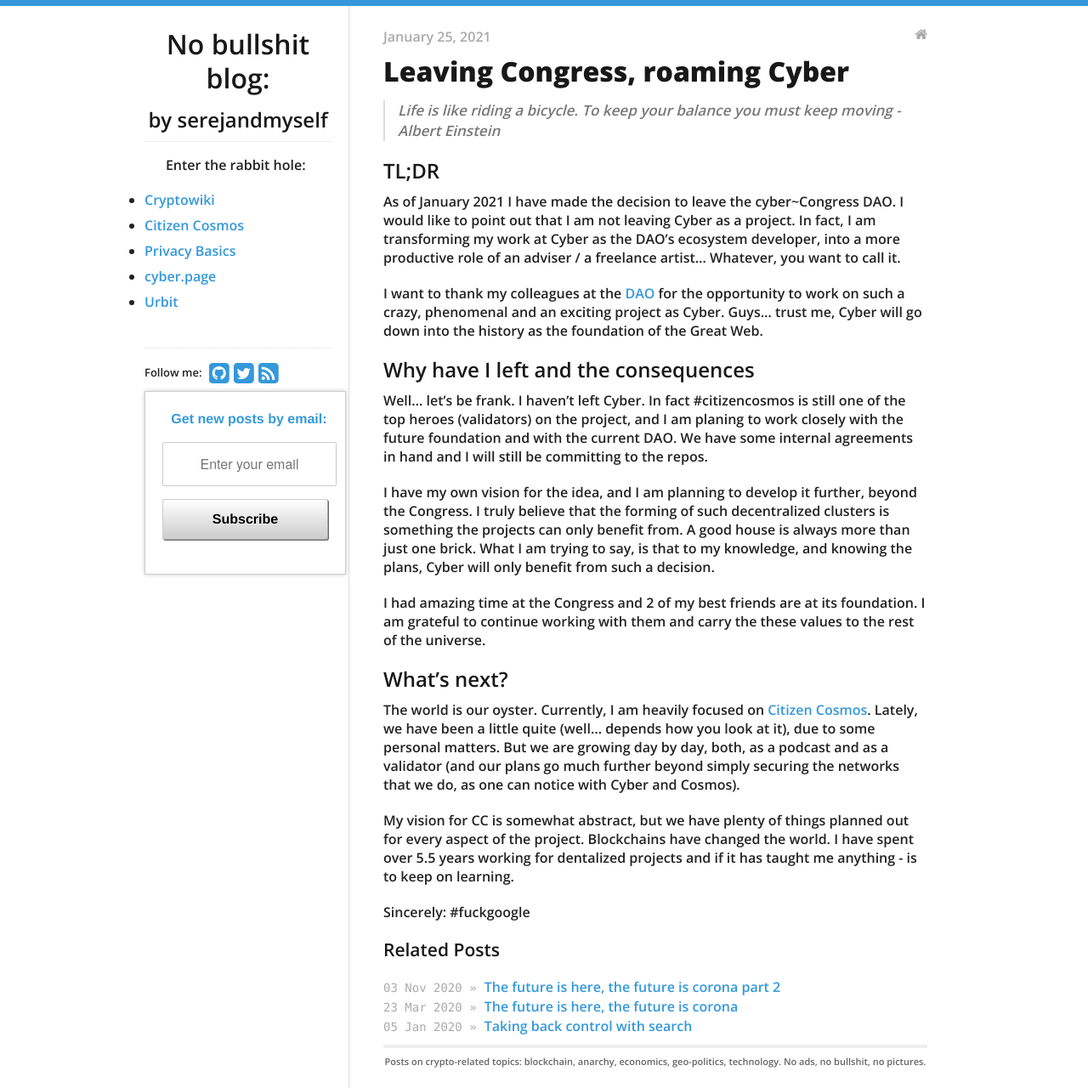
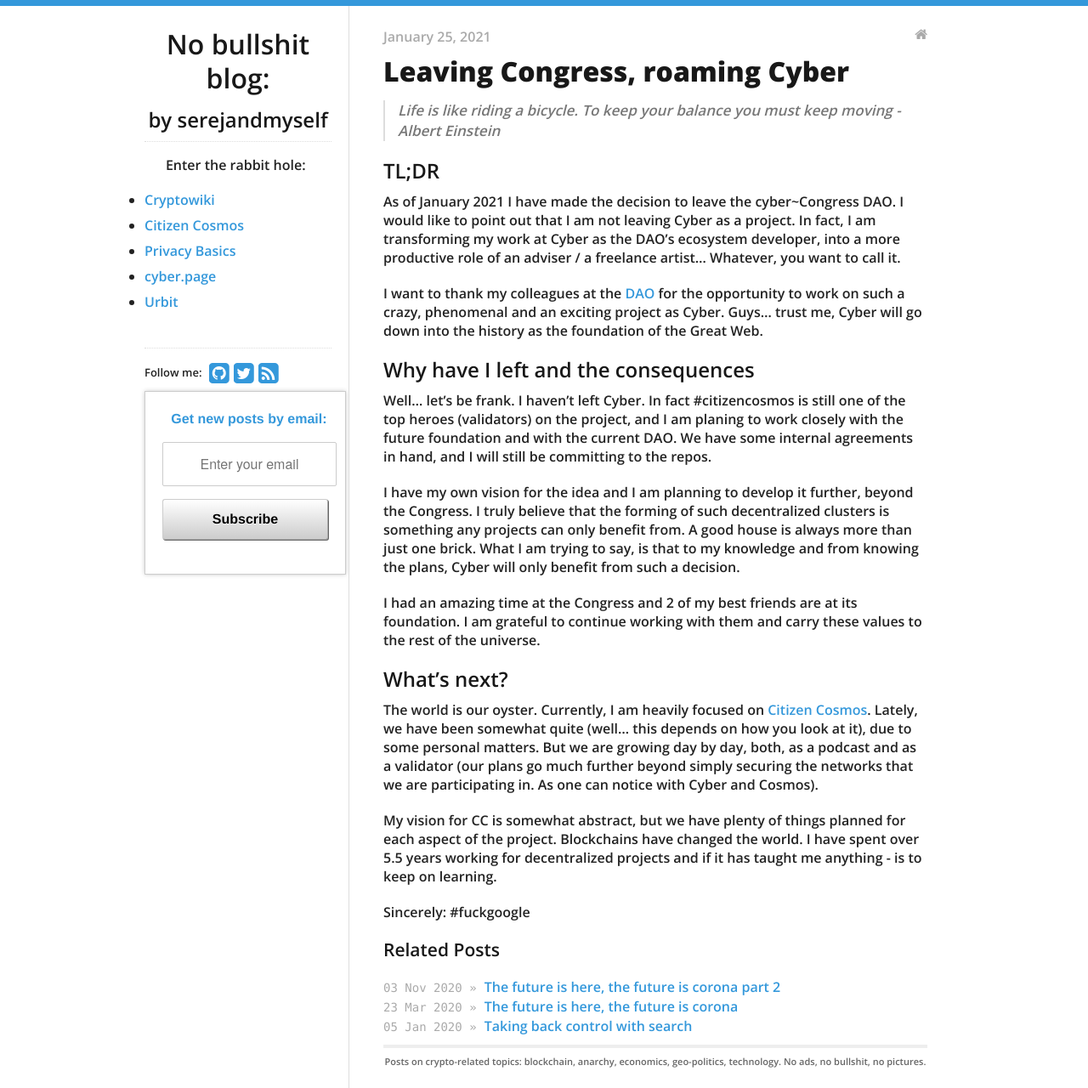
Before and after one commit to serejandmyself/serejandmyself.github.io, a Jekyll site: the page built from _posts/2021-01-25-roaming-cyber.md, in a window 1280 px wide. Shown: the whole page at 85% size. Built offline with Jekyll 4.4.1, drawn with Linux system fonts in a browser that asks for light colours.

Commit message:
Update 2021-01-25-roaming-cyber.md

```diff
--- a/_posts/2021-01-25-roaming-cyber.md
+++ b/_posts/2021-01-25-roaming-cyber.md
@@ -13,15 +13,15 @@
 I want to thank my colleagues at the [DAO](https://github.com/cybercongress/congress) for the opportunity to work on such a crazy, phenomenal and an exciting project as Cyber. Guys... trust me, Cyber will go down into the history as the foundation of the Great Web.
 
 ## Why have I left and the consequences
-Well... let's be frank. I haven't left Cyber. In fact #citizencosmos is still one of the top heroes (validators) on the project, and I am planing to work closely with the future foundation and with the current DAO. We have some internal agreements in hand and I will still be committing to the repos.
+Well... let's be frank. I haven't left Cyber. In fact #citizencosmos is still one of the top heroes (validators) on the project, and I am planing to work closely with the future foundation and with the current DAO. We have some internal agreements in hand, and I will still be committing to the repos.
 
-I have my own vision for the idea, and I am planning to develop it further, beyond the Congress. I truly believe that the forming of such decentralized clusters is something the projects can only benefit from. A good house is always more than just one brick. What I am trying to say, is that to my knowledge, and knowing the plans, Cyber will only benefit from such a decision.
+I have my own vision for the idea and I am planning to develop it further, beyond the Congress. I truly believe that the forming of such decentralized clusters is something any projects can only benefit from. A good house is always more than just one brick. What I am trying to say, is that to my knowledge and from knowing the plans, Cyber will only benefit from such a decision.
 
-I had amazing time at the Congress and 2 of my best friends are at its foundation. I am grateful to continue working with them and carry the these values to the rest of the universe.
+I had an amazing time at the Congress and 2 of my best friends are at its foundation. I am grateful to continue working with them and carry these values to the rest of the universe.
 
 ## What's next?
-The world is our oyster. Currently, I am heavily focused on [Citizen Cosmos](https://www.citizencosmos.space/). Lately, we have been a little quite (well... depends how you look at it), due to some personal matters. But we are growing day by day, both, as a podcast and as a validator (and our plans go much further beyond simply securing the networks that we do, as one can notice with Cyber and Cosmos).
+The world is our oyster. Currently, I am heavily focused on [Citizen Cosmos](https://www.citizencosmos.space/). Lately, we have been somewhat quite (well... this depends on how you look at it), due to some personal matters. But we are growing day by day, both, as a podcast and as a validator (our plans go much further beyond simply securing the networks that we are participating in. As one can notice with Cyber and Cosmos).
 
-My vision for CC is somewhat abstract, but we have plenty of things planned out for every aspect of the project. Blockchains have changed the world. I have spent over 5.5 years working for dentalized projects and if it has taught me anything - is to keep on learning.
+My vision for CC is somewhat abstract, but we have plenty of things planned for each aspect of the project. Blockchains have changed the world. I have spent over 5.5 years working for decentralized projects and if it has taught me anything - is to keep on learning.
 
 Sincerely: #fuckgoogle
```
